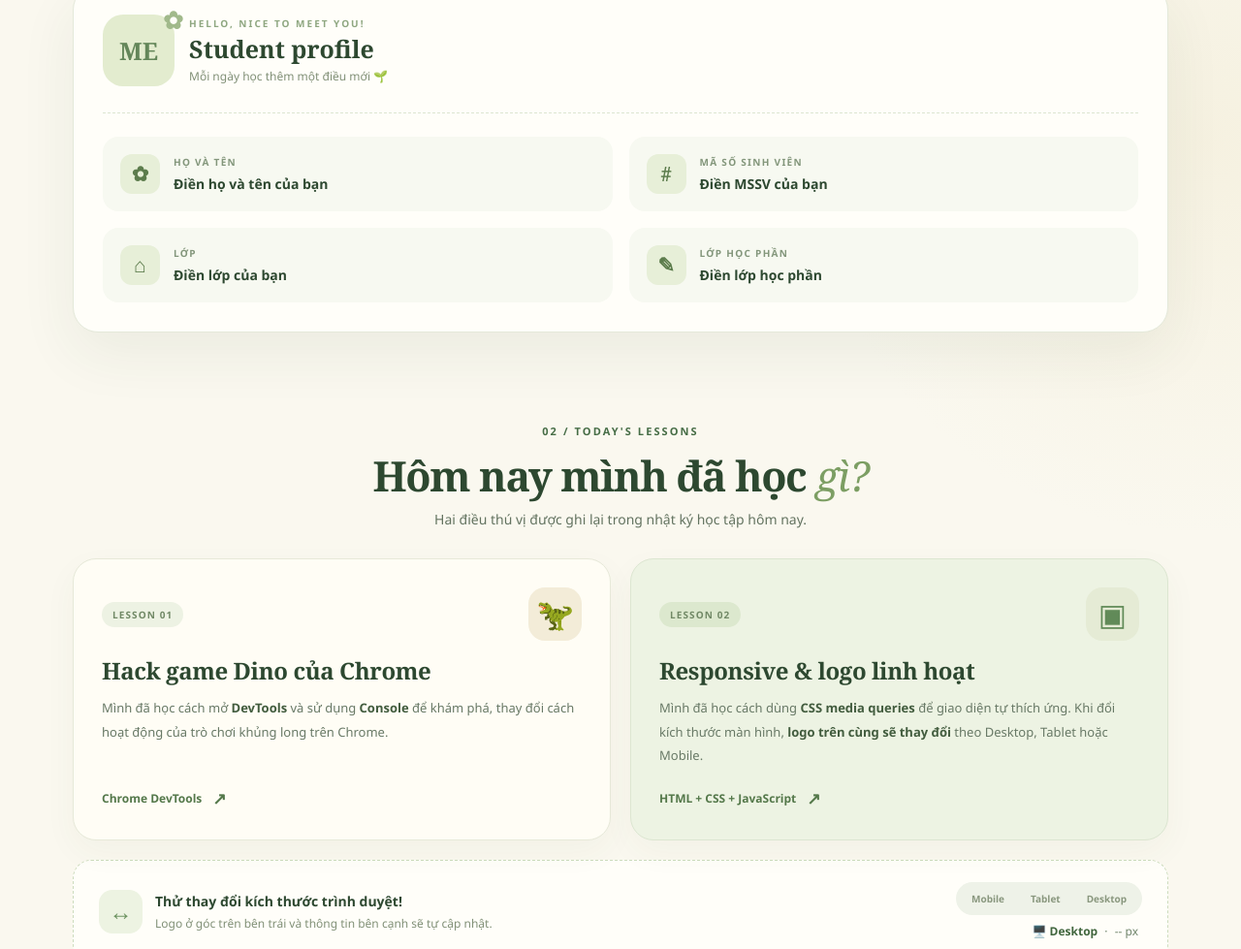
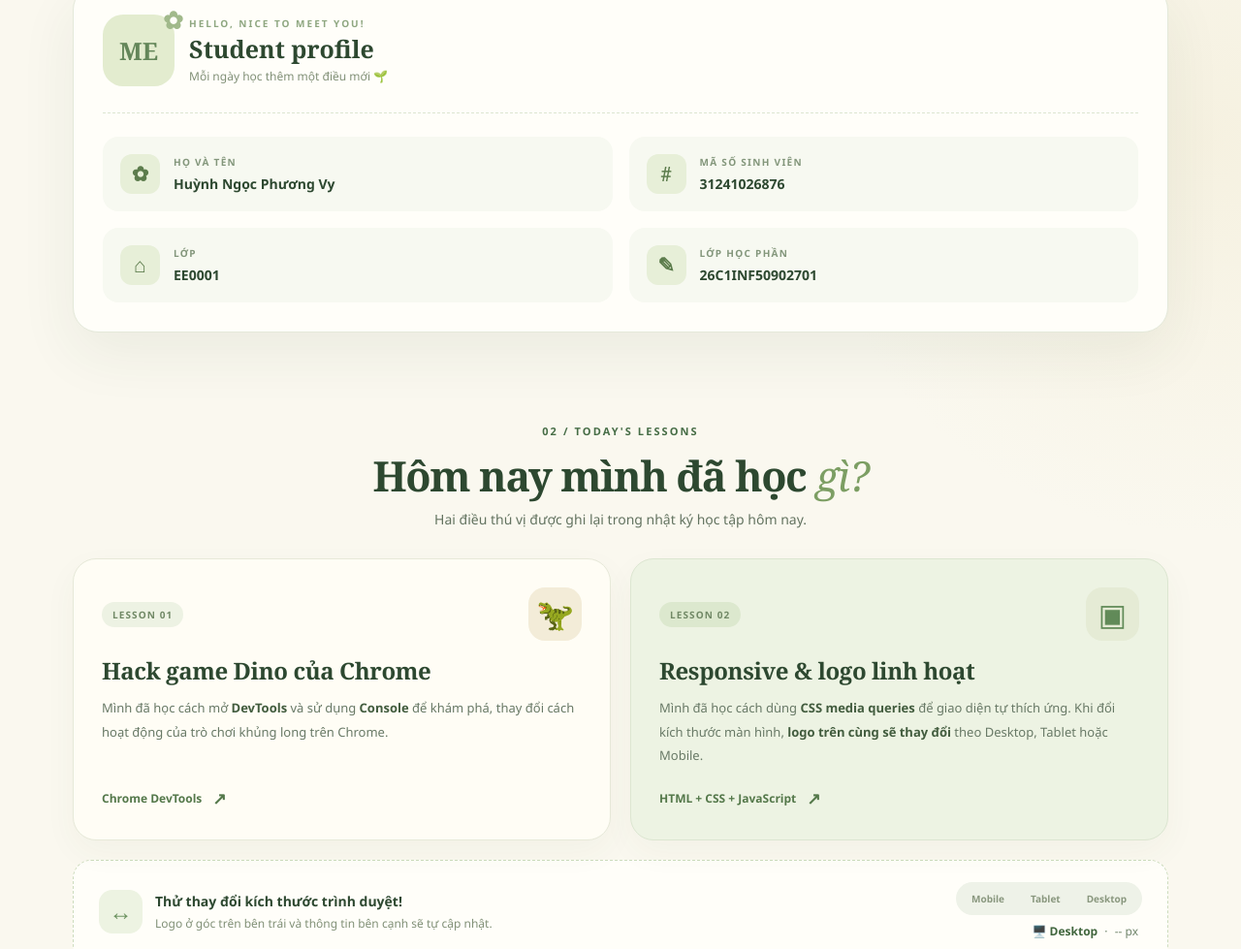
Before and after one commit to vyhuynh1806/fahasa-ui-improvement, a plain HTML site: page FE_NANGCAO/index.html in a window 1280 px wide. Shown: the part 862-1841 px from the top of the page at 97% size. Drawn offline with Linux system fonts and the light colour scheme.

Commit message:
commit index

```diff
--- a/FE_NANGCAO/index.html
+++ b/FE_NANGCAO/index.html
@@ -97,10 +97,10 @@
         </div>
         <!-- Thay các dòng "Điền ..." dưới đây bằng thông tin thật của bạn -->
         <div class="profile-grid">
-          <div class="profile-field"><span class="field-icon" aria-hidden="true">✿</span><div><span class="field-label">HỌ VÀ TÊN</span><strong>Điền họ và tên của bạn</strong></div></div>
-          <div class="profile-field"><span class="field-icon" aria-hidden="true">#</span><div><span class="field-label">MÃ SỐ SINH VIÊN</span><strong>Điền MSSV của bạn</strong></div></div>
-          <div class="profile-field"><span class="field-icon" aria-hidden="true">⌂</span><div><span class="field-label">LỚP</span><strong>Điền lớp của bạn</strong></div></div>
-          <div class="profile-field"><span class="field-icon" aria-hidden="true">✎</span><div><span class="field-label">LỚP HỌC PHẦN</span><strong>Điền lớp học phần</strong></div></div>
+          <div class="profile-field"><span class="field-icon" aria-hidden="true">✿</span><div><span class="field-label">HỌ VÀ TÊN</span><strong>Huỳnh Ngọc Phương Vy</strong></div></div>
+          <div class="profile-field"><span class="field-icon" aria-hidden="true">#</span><div><span class="field-label">MÃ SỐ SINH VIÊN</span><strong>31241026876</strong></div></div>
+          <div class="profile-field"><span class="field-icon" aria-hidden="true">⌂</span><div><span class="field-label">LỚP</span><strong>EE0001</strong></div></div>
+          <div class="profile-field"><span class="field-icon" aria-hidden="true">✎</span><div><span class="field-label">LỚP HỌC PHẦN</span><strong>26C1INF50902701</strong></div></div>
         </div>
       </div>
     </section>
```
